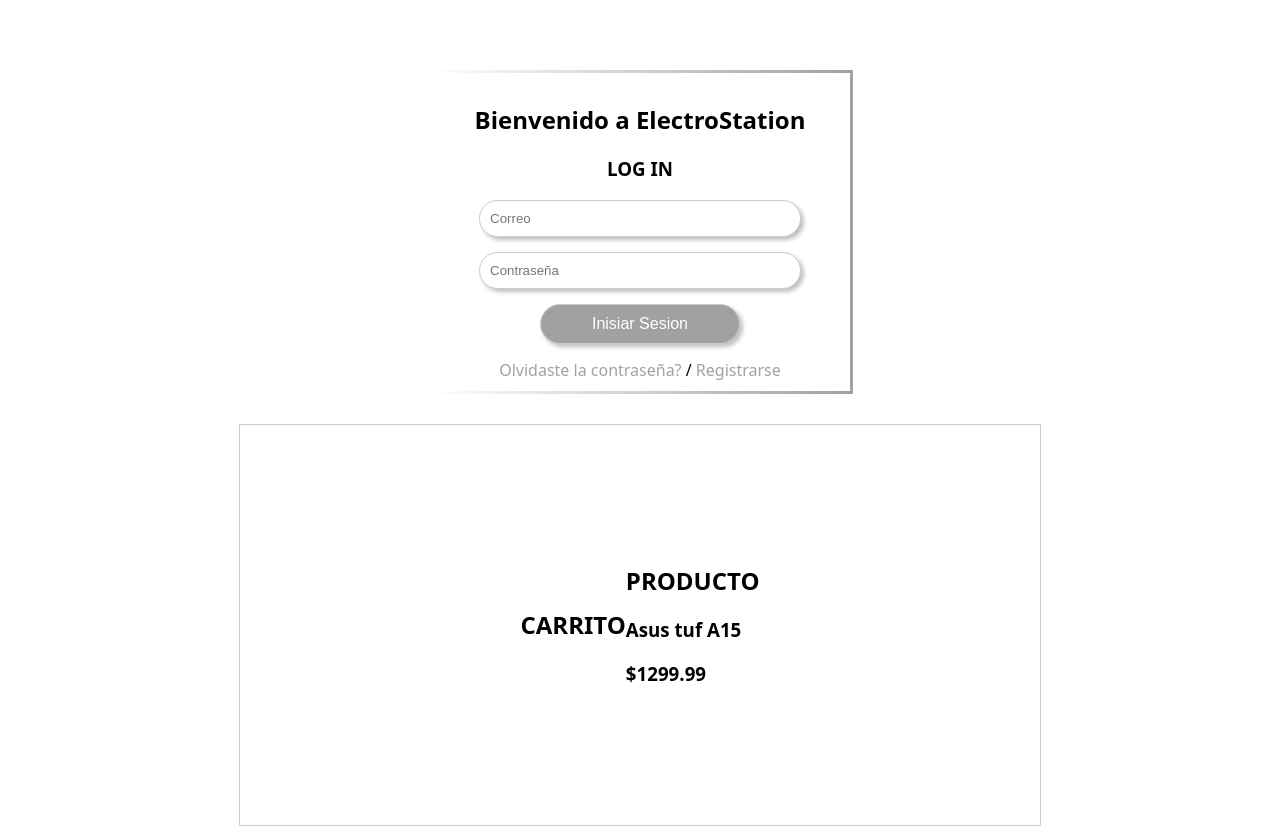
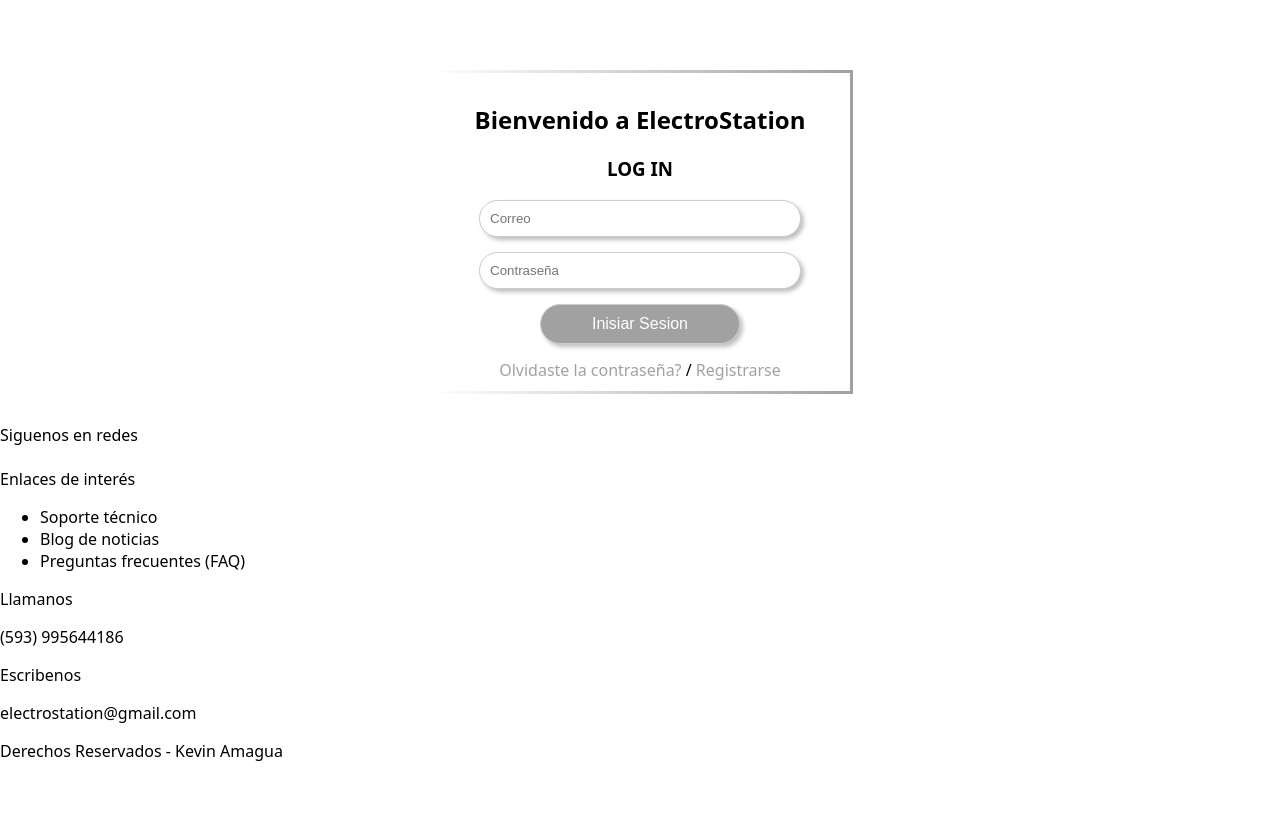
Before and after one commit to Joel2775/PROYECTO_ECOMMERS, a plain HTML site: page PROYECTO_DISEÑO DE INTERFACES/index.html in a window 1280 px wide. Shown: the part 3701-4527 px from the top of the page. After the commit the page ends 4463 px from the top, so only its background shows below. Drawn offline with Linux system fonts and the light colour scheme.

Commit message:
Update index.html

```diff
--- a/PROYECTO_DISEÑO DE INTERFACES/index.html
+++ b/PROYECTO_DISEÑO DE INTERFACES/index.html
@@ -162,14 +162,30 @@
         </form>
     </section>
 
-    <section class="carritos" id="idCarrito">
-        <h1>CARRITO</h1>
-        <div class="carrito">
-            <h2>PRODUCTO</h2>
-            <h3>Asus tuf A15</h3>
-            <h3>$1299.99</h3>
+    <footer class="footer">
+        <div class="siguenos">
+            <span>Siguenos en redes</span><br>
+            <img src="img/redes.png" alt="">
         </div>
-    </section>
+        <div class="enlaces">
+            <span>Enlaces de interés</span>
+            <ul>
+                <li>Soporte técnico</li>
+                <li>Blog de noticias</li>
+                <li>Preguntas frecuentes (FAQ)</li>
+            </ul>
+        </div>
+        <div class="llamanos">
+            <span>Llamanos</span>
+            <p>(593) 995644186</p>
+            <span>Escribenos</span>
+            <p>electrostation@gmail.com</p>
+        </div>
+
+        <div class="derechos-a">
+            Derechos Reservados - Kevin Amagua
+        </div>
+    </footer>
 </body>
 
 </html>
```
